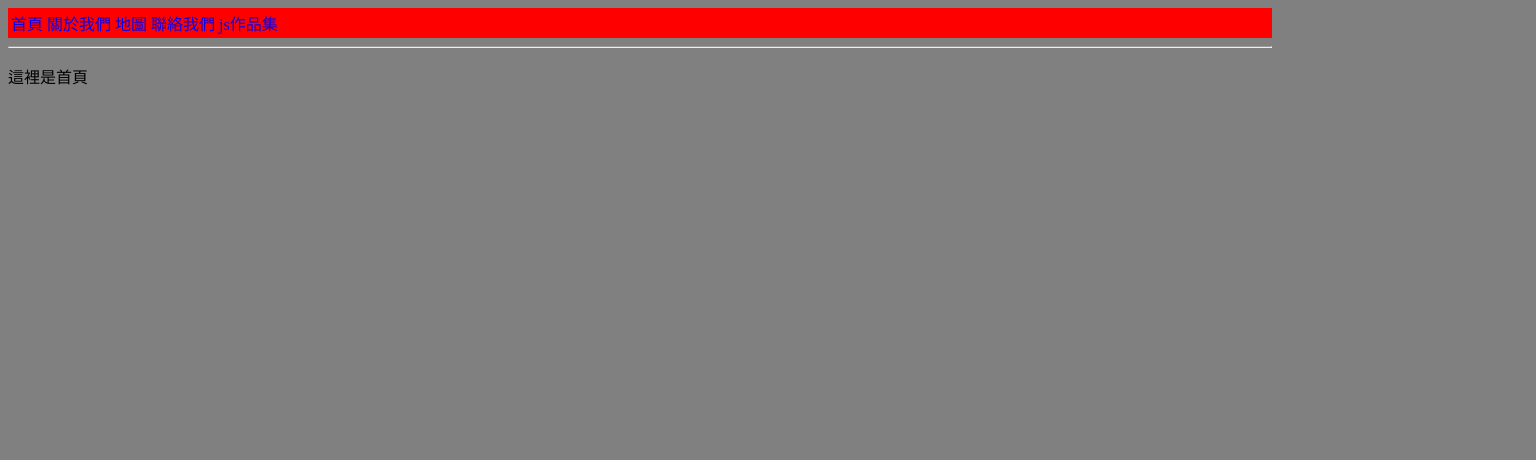
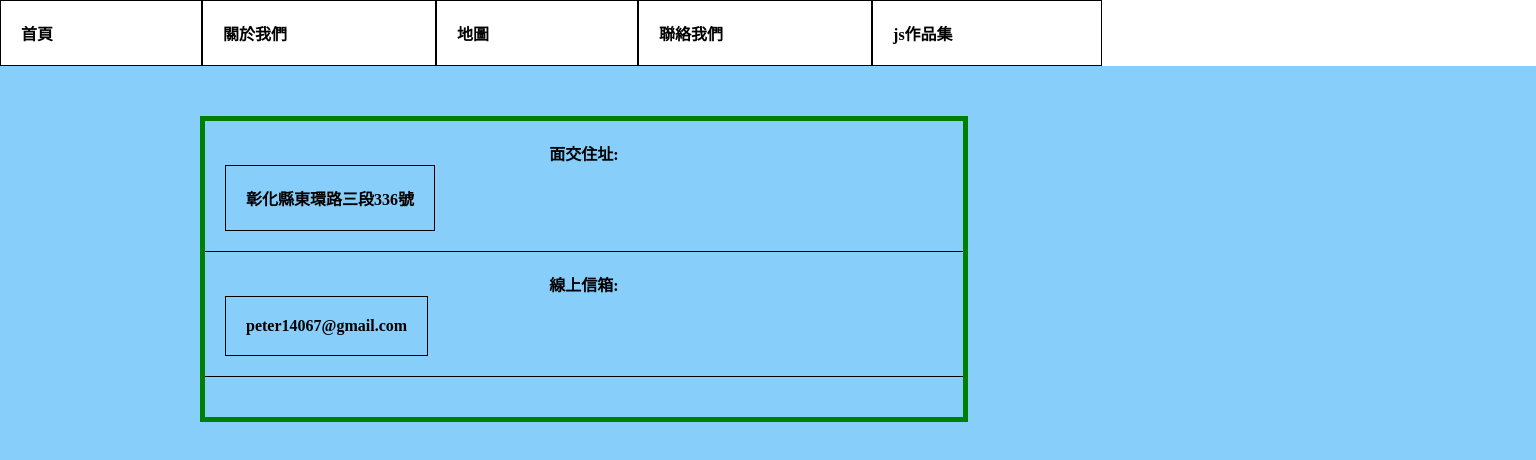
Before and after one commit to peter14067/reactjs1, a React (Create React App) app in the folder myfirstreact/: page /#/ in a window 1280 px wide. Shown: the top 460 px of the page, 1536 px wide, since content can reach past the window. Built offline with nearby package versions, Linux system fonts and the light colour scheme.

Commit message:
myfirstreact

```diff
--- a/myfirstreact/src/About.js
+++ b/myfirstreact/src/About.js
@@ -7,6 +7,7 @@ class About extends React.Component{
 
         <p>這邊是關於我們</p>
 
+
         );
     }
 }
--- a/myfirstreact/src/Home.js
+++ b/myfirstreact/src/Home.js
@@ -2,7 +2,29 @@ import React from "react"
 import  './index4.css';
 class Home extends React.Component{
     render(){
-        return <p>這裡是首頁</p>
+        return(
+        <div>
+          <table>
+          <tr>
+        <th>
+        面交住址:
+        <td>彰化縣東環路三段336號</td>
+        </th>
+        </tr>
+        <th>
+        線上信箱:
+<td >peter14067@gmail.com</td>
+</th>
+<tr>
+<th></th>
+
+
+</tr>
+        </table>
+
+
+        </div>
+        );
     }
 }
 export {Home}
--- a/myfirstreact/src/index.js
+++ b/myfirstreact/src/index.js
@@ -10,23 +10,30 @@ class Main extends React.Component {
   render() {
       return (
           <HashRouter>
-              <div>
+
+                  <div>
+
+
+
+
+
+
+
                   <div class="top">
 
 
+                      <td><Link to="/" style={{textDecoration:"none",color:"black",marginRight:"10vw"}}>首頁</Link></td>
+                      <td><Link to="/about" style={{textDecoration:"none",color:"black",marginRight:"10vw"}}>關於我們</Link></td>
+                      <td><Link to="/about" style={{textDecoration:"none",color:"black",marginRight:"10vw"}}>地圖</Link></td>
+                      <td><Link to="/Contact" style={{textDecoration:"none",color:"black",marginRight:"10vw"}}>聯絡我們</Link></td>
+                      <td><Link to="/about" style={{textDecoration:"none",color:"black",marginRight:"10vw"}}>js作品集</Link></td>
 
-                  <table >
-                      <td><Link to="/" style={{textDecoration:"none"}}>首頁</Link></td>
-                      <td><Link to="/about" style={{textDecoration:"none"}}>關於我們</Link></td>
-                      <td><Link to="/about" style={{textDecoration:"none"}}>地圖</Link></td>
-                      <td><Link to="/Contact" style={{textDecoration:"none"}}>聯絡我們</Link></td>
-                      <td><Link to="/about" style={{textDecoration:"none"}}>js作品集</Link></td>
-                  </table>
+
 
                   </div>
-                  <hr />
+
+
                   <div class="bottom">
-
 
                   <Route exact path="/" component={Home} />
 
@@ -34,7 +41,11 @@ class Main extends React.Component {
                   <Route path="/Contact" component={Contact} />
                   </div>
 
+
+
+
               </div>
+
           </HashRouter>
       )
   }
--- a/myfirstreact/src/index4.css
+++ b/myfirstreact/src/index4.css
@@ -1,26 +1,115 @@
+body{
+  width:100%;
+  padding:0;
+  margin:0;
+}
 
 td{
   text-decoration: none;
 }
 
 .top{
-  background-color: red;
-  margin: 0;
-  position: relative;
+
+  margin-top:0 auto;
+  padding:0;
   width:100%;
   height:100%;
-
+  overflow-y:hidden;
+  font-weight:bold;
+ ;
 
 }
 
 .bottom{
 
-
+  background-color: lightskyblue;
+  margin-left:0 auto;
+  margin-top:0 auto ;
+  padding:0;
+  width:120vw;
+  height:100vh;
+  overflow-x:hidden;
 }
 
 
-html{
-  background-color: grey;
 
 
+
+
+
+.container {
+  overflow: hidden;
 }
+.right {
+  float: right;
+  width: 100px;
+}
+.left {
+  float: left;
+  width: 100px;
+}
+.middle {
+  margin: 0 100px;
+}
+
+
+
+.sitebody{
+  　width:600px;
+  　margin:0 auto;
+  　font-size:13px;
+  }
+  .header{
+  　background-color:#FFD4D4;
+  　height:80px;
+  　text-align:center;
+  　line-height:80px;
+  }
+  .sidebar_left{
+  　background-color:#FFECC9;
+  　width:120px;
+  　height:400px;
+  　text-align:center;
+  　line-height:400px;
+  　float:left;
+  }
+  .sidebar_right{
+  　background-color:#FFECC9;
+  　width:120px;
+  　height:400px;
+  　text-align:center;
+  　line-height:400px;
+  　float:right;
+  }
+  .content{
+  　margin-left:120px;
+  　margin-right:120px;
+  　height:400px;
+  　background-color:#F2FFF2;
+  　text-align:center;
+  　line-height:400px;
+  }
+  .footer{
+  　clear:both;
+  　background-color:#FFD4D4;
+  　height:80px;
+  　text-align:center;
+  　line-height:80px;
+  }
+
+
+  table{
+    width:50%;
+      align:center;
+      border-collapse:collapse;
+      border:5px solid green;
+    margin : 50px 0px 15px 200px;
+  }
+  th,td{
+   border-collapse:collapse;
+  border:1px solid black;
+   padding:20px;
+   text-align:center;
+   float:center;
+
+  }
```
